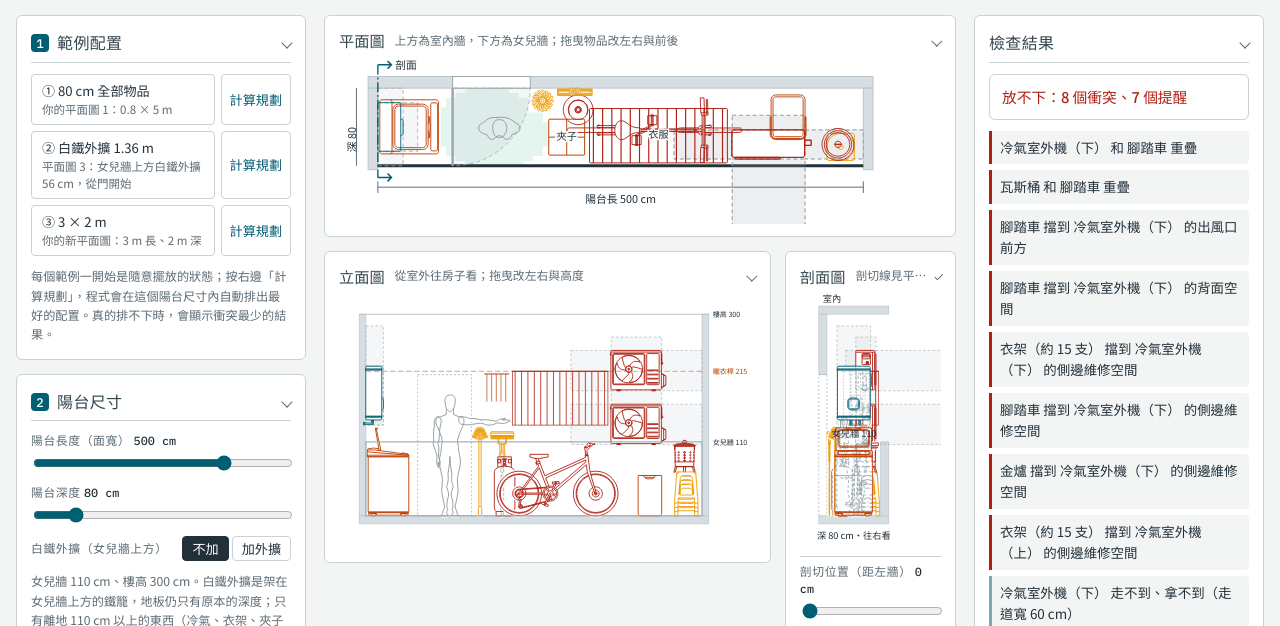
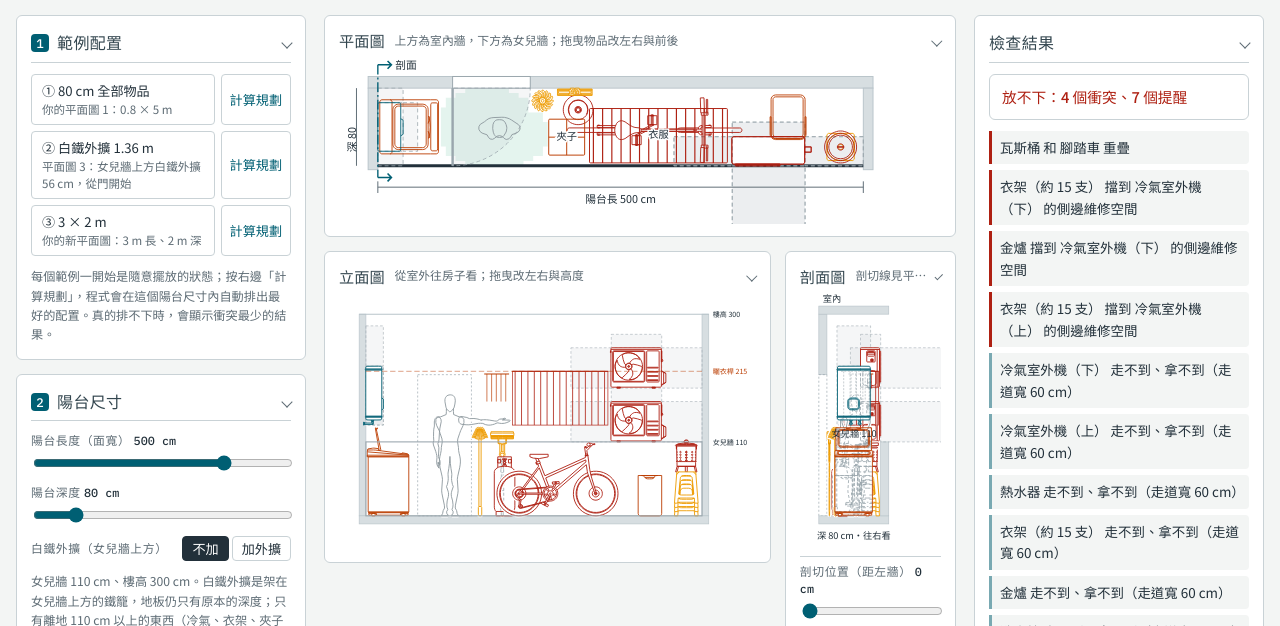
Before and after one commit to kuo0619/balcony, a plain HTML site: page index.html in a window 1280 px wide. Shown: the part 137-763 px from the top of the page. Drawn offline with Linux system fonts and the light colour scheme.

Commit message:
Gravity stacking, AC parapet snap, gas-heater distance
- small items (burner, basket) rest on stools or a closed washer when centred over them; other floor items fall to the floor
- outdoor units snap to the parapet top (110 cm) near the parapet, and stack +20 cm on another unit
- auto layout keeps the gas cylinder within 2 m of the heater and moves it as close as possible; stats show the distance

Co-Authored-By: Claude Opus 5.5 <noreply@anthropic.com>
Claude-Session: https://claude.ai/code/session_01P4QEZXPB4rZL1UvnqGjL9q

```diff
--- a/index.html
+++ b/index.html
@@ -287,7 +287,7 @@ const $=id=>document.getElementById(id);
 const H=300, PH=110, HEAD=180, REACH=35, CELL=5;
 // ---------- item catalogue (cm). fr: clearance {f,b,s,t} relative to the item's front; kind: elec | misc | cloth | ref
 const CAT={
-  ac:{name:"冷氣室外機",kind:"elec",grp:"equip",need:true,w:75,d:30,h:60,mount:"rack",fr:{f:100,b:15,s:60,t:20},zone:"clear",note:"出風口朝前方（預設朝女兒牆外）。下方支撐算在 60 cm 內。"},
+  ac:{name:"冷氣室外機",kind:"elec",grp:"equip",need:true,w:75,d:30,h:60,mount:"rack",fr:{f:100,b:15,s:60,t:20},zone:"clear",note:"出風口朝前方（預設朝女兒牆外）。拖到女兒牆附近會吸到牆頂（離地 110 cm）；疊放時上面那台吸到下面那台頂端再高 20 cm。"},
   washer:{name:"洗衣機（直立式）",kind:"elec",grp:"laundry",need:true,w:55.7,d:60.4,h:131,mount:"floor",note:"高度含開蓋（131 cm），依你的 Rhino 圖。"},
   heater:{name:"熱水器",kind:"elec",grp:"equip",need:true,w:50,d:26,h:87.6,mount:"wall",fr:{f:15,b:0,s:15,t:60},zone:"heat",note:"預設掛在左牆、正面朝右。預留距離內不可有可燃物。"},
   gas:{name:"瓦斯桶",kind:"misc",grp:"equip",need:true,w:30.6,d:30.6,h:87.8,mount:"floor",shape:"cyl"},
@@ -352,7 +352,35 @@ function frontStrip(it,b){ // the face the user stands in front of
 function bikeWallGap(it,b,c=st){ return (it.rot===90||it.rot===270)?Math.min(b.x0,c.L-b.x1):b.y0; }
 function snapBike(it,c=st){ if(it.key!=="bike"||!it.posture||it.posture==="flat") return; const b=fp(it), w=b.x1-b.x0;
   if(it.rot===90||it.rot===270){ if(b.x0<c.L-b.x1) it.x=0; else it.x=c.L-w; } else { it.rot=0; it.y=0; } }
-function enforce(){ for(const it of items){ if(it.key==="heater") snapHeater(it); if(it.key==="washer") turnWasher(it); if(HANG(it.key)) it.z=st.rod-it.h; } }
+// gravity: floor items fall to the floor; small items (burner, basket) may rest on stools or on a closed washer when their centre is over it
+const STACKABLE=new Set(["jinlu","basket"]), SUPPORT=new Set(["stools","washer"]), WASHER_LID=43;
+const topOf=o=>o.key==="washer"?o.z+o.h-WASHER_LID:o.z+o.h;
+function restsOn(it,o){ if(!STACKABLE.has(it.key)||!SUPPORT.has(o.key)) return false; const a=fp(it), b=fp(o), cx=(a.x0+a.x1)/2, cy=(a.y0+a.y1)/2;
+  return Math.abs(it.z-topOf(o))<1&&cx>=b.x0&&cx<=b.x1&&cy>=b.y0&&cy<=b.y1; }
+function gravity(list){
+  const fl=list.filter(i=>i.on!==false&&i.mount==="floor"&&i.key!=="bike");
+  for(const it of fl) if(!STACKABLE.has(it.key)) it.z=0;
+  for(const it of fl) if(STACKABLE.has(it.key)){ const a=fp(it), cx=(a.x0+a.x1)/2, cy=(a.y0+a.y1)/2;
+    const sups=fl.filter(o=>SUPPORT.has(o.key)&&(()=>{const b=fp(o); return cx>=b.x0&&cx<=b.x1&&cy>=b.y0&&cy<=b.y1;})());
+    if(!sups.length){ it.z=0; continue; }
+    const s=sups.reduce((m,o)=>topOf(o)>topOf(m)?o:m), b=fp(s);
+    it.x+=(b.x0+b.x1)/2-cx; it.y+=(b.y0+b.y1)/2-cy; it.z=topOf(s); } }
+// outdoor units: snap onto the parapet top when dragged near it, and onto another unit (+20 cm) when stacked
+const AC_SNAP=30;
+function snapAC(list){
+  const acs=list.filter(i=>i.key==="ac"&&i.on!==false).sort((a,b)=>a.z-b.z);
+  for(const it of acs){ const b=fp(it), lim=maxY(b.x0,st,PH);
+    if(Math.abs(lim-b.y1)>AC_SNAP) continue;
+    it.y=lim-(b.y1-b.y0);
+    const cands=[{z:PH}]; for(const o of acs){ if(o===it) continue; const q=fp(o), ox=Math.min(b.x1,q.x1)-Math.max(b.x0,q.x0);
+      if(ox>=(b.x1-b.x0)/2&&Math.abs(q.y1-lim)<1&&o.z<it.z) cands.push({z:o.z+o.h+20,x:o.x}); }
+    let best=null; for(const c of cands){ const d=Math.abs(it.z-c.z); if(d<=AC_SNAP&&(!best||d<best.d)) best={...c,d}; }
+    if(best){ it.z=best.z; if(best.x!=null) it.x=best.x; } } }
+// gas cylinder ↔ heater: nearest plan distance, edge to edge
+function planGap(a,b){ return Math.hypot(Math.max(0,b.x0-a.x1,a.x0-b.x1),Math.max(0,b.y0-a.y1,a.y0-b.y1)); }
+function gasGaps(list){ const hs=list.filter(i=>i.key==="heater"&&i.on!==false); return list.filter(i=>i.key==="gas"&&i.on!==false).map(g=>hs.length?Math.min(...hs.map(h=>planGap(fp(g),fp(h)))):null); }
+function enforce(){ for(const it of items){ if(it.key==="heater") snapHeater(it); if(it.key==="washer") turnWasher(it); if(HANG(it.key)) it.z=st.rod-it.h; }
+  gravity(items); snapAC(items); }
 function loadPreset(k){
   const p=PRESETS[k]; Object.assign(st,p.bal); st.preset=k;
   items=[]; const keys=[...new Set(BASE.map(b=>b[1]))];
@@ -408,7 +436,7 @@ function check(){
     if(b.y1>maxY(b.x0,st,b.z0)+0.5) push(st.ext&&b.z0<PH-0.5&&b.y1>st.D+0.5?`${it.name} 超出女兒牆 ${Math.round(b.y1-st.D)} cm（白鐵外擴在女兒牆上方，要離地 110 cm 以上才能放進去）`:`${it.name} 超出女兒牆或外擴欄桿 ${Math.round(b.y1-maxY(b.x0,st,b.z0))} cm`,[it.id]);
     if(b.z1>H+0.5) push(`${it.name} 頂到上層樓板`,[it.id]);
     if(b.z0<-0.5) push(`${it.name} 低於地板`,[it.id]);
-    if(it.mount==="floor"&&b.z0>1){const sup=(st.ext&&Math.abs(b.z0-PH)<2&&b.y1>st.D+2)||real.some(o=>o!==it&&Math.abs(B[o.id].z1-b.z0)<2&&Math.min(b.x1,B[o.id].x1)-Math.max(b.x0,B[o.id].x0)>2&&Math.min(b.y1,B[o.id].y1)-Math.max(b.y0,B[o.id].y0)>2);
+    if(it.mount==="floor"&&b.z0>1){const sup=(st.ext&&Math.abs(b.z0-PH)<2&&b.y1>st.D+2)||real.some(o=>o!==it&&Math.abs(topOf(o)-b.z0)<2&&Math.min(b.x1,B[o.id].x1)-Math.max(b.x0,B[o.id].x0)>2&&Math.min(b.y1,B[o.id].y1)-Math.max(b.y0,B[o.id].y0)>2);
       if(!sup) push(`${it.name} 懸空，下面沒有東西撐著`,[it.id],"warn");}
     if(it.key==="washer"){const g=washerGap(it,b); if(g>WASHER_GAP+0.5) push(`${it.name} 的背面要靠牆（現在離牆 ${Math.round(g)} cm，最多 ${WASHER_GAP} cm）`,[it.id]);}
     if(it.key==="heater"){const ok=it.rot===0?b.y0<2:it.rot===90?b.x0<2:it.rot===270?b.x1>st.L-2:false; if(!ok) push(`${it.name} 的背面（接水管那面）要貼牆`,[it.id]);}
@@ -417,6 +445,7 @@ function check(){
   }
   // item vs item
   for(let i=0;i<real.length;i++)for(let j=i+1;j<real.length;j++){const a=real[i],c=real[j];
+    if(restsOn(a,c)||restsOn(c,a)) continue;
     if(ov(B[a.id],B[c.id])) push(`${a.name} 和 ${c.name} 重疊`,[a.id,c.id]);}
   // zones
   for(const it of real){for(const z of zones(it)){
@@ -735,7 +764,7 @@ function panels(ck){
   let foot=0; for(const it of real){const b=fp(it); if(b.z0<HEAD) foot+=(b.x1-b.x0)*(b.y1-b.y0);}
   let walkA=0; if(ck.wk.seed) for(let k=0;k<ck.wk.area.length;k++) walkA+=ck.wk.area[k]?CELL*CELL:0;
   const need=real.filter(i=>i.need).length, needAll=items.filter(i=>i.need).length;
-  $("stats").innerHTML=`<span>曬衣桿高度</span><b>${st.rod} cm</b><span>陽台地板面積</span><b>${(area/1e4).toFixed(2)} m²</b><span>物品佔地（投影）</span><b>${(foot/1e4).toFixed(2)} m²</b><span>走得到的範圍</span><b>${(walkA/1e4).toFixed(2)} m²</b><span>放進的必要物品</span><b>${need} / ${needAll}</b><span>放進的選用物品</span><b>${real.length-need} / ${items.filter(i=>!i.need&&i.kind!=="ref").length}</b>`;
+  const gg=gasGaps(items); $("stats").innerHTML=`<span>曬衣桿高度</span><b>${st.rod} cm</b>${gg.length?`<span>瓦斯桶 ↔ 熱水器（平面最近距離）</span><b>${gg.map(v=>v==null?"—":Math.round(v)+" cm").join("、")}</b>`:""}<span>陽台地板面積</span><b>${(area/1e4).toFixed(2)} m²</b><span>物品佔地（投影）</span><b>${(foot/1e4).toFixed(2)} m²</b><span>走得到的範圍</span><b>${(walkA/1e4).toFixed(2)} m²</b><span>放進的必要物品</span><b>${need} / ${needAll}</b><span>放進的選用物品</span><b>${real.length-need} / ${items.filter(i=>!i.need&&i.kind!=="ref").length}</b>`;
   // item list
   $("items").innerHTML=items.filter(i=>i.kind!=="ref").map(it=>{const st2=!it.on?"off":ck.bad.has(it.id)?"bad":"";
     return `<div class="irow${st.sel===it.id?" sel":""}" data-id="${it.id}"><input type="checkbox" aria-label="放入${it.name}" ${it.on?"checked":""} data-chk="${it.id}"><span><i class="chip" style="background:var(--g-${it.grp}-fill);border-color:var(--g-${it.grp})"></i>${it.name} <span class="tag">${it.need?"必要":"選用"}</span></span>${items.find(o=>o.key===it.key)===it?`<span class="cnt" title="數量"><button type="button" data-dec="${it.key}" aria-label="${CAT[it.key].name}減少一個">−</button><b>${items.filter(o=>o.key===it.key).length}</b><button type="button" data-inc="${it.key}" aria-label="${CAT[it.key].name}增加一個">＋</button></span>`:"<span></span>"}<span class="dot ${st2}" title="${st2==="bad"?"有衝突":st2==="off"?"未放入":"沒問題"}"></span></div>`;}).join("");
@@ -825,13 +854,14 @@ function normalize(S,c){ // enforce structural rules on a candidate
     if(it.key==="bike"){const P=POSTURE[it.posture]; it.w=P.w;it.d=P.d;it.h=P.h;it.z=P.z;it.mount=it.posture==="hang"?"wall":"floor"; snapBike(it,c);}
   }
   // outdoor units: in pairs, the second one stacked on the first
-  const acZ=a=>(c.ext&&a.x>=c.XS-0.5)?PH:106, acs=S.filter(i=>i.key==="ac");
+  const acZ=a=>PH, acs=S.filter(i=>i.key==="ac");
   for(let i=0;i<acs.length;i+=2){ const lo=acs[i], up=acs[i+1]; lo.z=acZ(lo); if(up){ if(SOL.stack){up.x=lo.x;up.y=lo.y;up.z=lo.z+lo.h+20;} else up.z=acZ(up); } }
   // burners: the i-th may sit on the i-th stool stack
   const jns=S.filter(i=>i.key==="jinlu"), sts=S.filter(i=>i.key==="stools");
   jns.forEach((jn,i)=>{const stl=sts[i]; if(jn.onSt&&stl){const b=fp(stl); jn.x=b.x0+(b.x1-b.x0)/2-jn.w/2; jn.y=b.y0+(b.y1-b.y0)/2-jn.d/2; jn.z=stl.h;} else jn.z=0;});
   // drying rod: one height for all clothes and clips
   const hs=S.filter(i=>HANG(i.key)); if(hs.length){ const rod=SOL.rodFree?Math.max(RODMIN,Math.min(RODMAX,Math.round(hs[0].z+hs[0].h))):st.rod; for(const h of hs) h.z=rod-h.h; }
+  gravity(S);
   for(const it of S){ // keep inside the room where the rule allows
     const b=fp(it),fw=b.x1-b.x0,fd=b.y1-b.y0;
     it.x=Math.max(0,Math.min(c.L-fw,it.x)); it.y=Math.max(0,Math.min(maxY(it.x,c,it.z)-fd,it.y));
@@ -845,7 +875,8 @@ function energy(S,c,full){
     if(it.mount==="wall"||(it.posture&&it.posture!=="flat")){const dw=Math.min(b.x0,c.L-b.x1,b.y0); if(dw>1) E+=dw*60+200;}
     if(dq&&b.z0<210&&rectHitsQuad(b,dq)) E+=800;
     for(let j=i+1;j<n;j++){const o=B[j]; const ox=Math.min(b.x1,o.x1)-Math.max(b.x0,o.x0),oy=Math.min(b.y1,o.y1)-Math.max(b.y0,o.y0),oz=Math.min(b.z1,o.z1)-Math.max(b.z0,o.z0);
-      if(ox>0.5&&oy>0.5&&oz>0.5) E+=ox*oy+300;}
+      if(ox>0.5&&oy>0.5&&oz>0.5&&!restsOn(it,S[j])&&!restsOn(S[j],it)) E+=ox*oy+300;}
+    if(it.key==="gas"){ const hs=S.filter(o=>o.key==="heater"); if(hs.length){ const d=Math.min(...hs.map(h=>planGap(b,fp(h)))); if(d>200) E+=(d-200)*20+300; } }
     for(const z of zones(it)){
       const out=Math.max(0,-z.x0)+Math.max(0,z.x1-c.L)+(z.role!=="side"?Math.max(0,-z.y0):0); if(out>0.5) E+=out*80+300;
       for(let j=0;j<n;j++){ if(j===i) continue; const o=S[j];
@@ -930,9 +961,17 @@ async function solveDepth(D,base,report){
     r=await anneal(base,depthCtx(L,D),20000,4,tick,{S:bestS,L:bestL});
     if(r.E===0){bestL=L;bestS=r.best;miss=0;} else miss++;
   }
-  if(bestS) bestS=lowerRod(bestS,depthCtx(bestL,D));
+  if(bestS){ const cc=depthCtx(bestL,D); bestS=gasCloser(lowerRod(bestS,cc),cc); }
   return {D,L:bestL,S:bestS,cage:SOL.cage&&D>80,rod:bestS?rodOf(bestS):null};
 }
+// after a layout works: move each gas cylinder as close to its heater as the layout still allows
+function gasCloser(S,c){ let cur=clone(S);
+  for(const g0 of cur.filter(i=>i.key==="gas")){ const hs=cur.filter(i=>i.key==="heater"); if(!hs.length) continue;
+    const gi=cur.findIndex(i=>i.id===g0.id), h=hs.reduce((m,o)=>planGap(fp(g0),fp(o))<planGap(fp(g0),fp(m))?o:m), hb=fp(h), now=planGap(fp(g0),hb);
+    const cand=[]; for(let x=Math.max(0,hb.x0-120);x<=Math.min(c.L-g0.w,hb.x1+120);x+=10) for(let y=0;y<=c.D-g0.d;y+=10){ const d=planGap({x0:x,x1:x+g0.w,y0:y,y1:y+g0.d},hb); if(d<now-5) cand.push([d,x,y]); }
+    cand.sort((a,b)=>a[0]-b[0]);
+    for(const [,x,y] of cand.slice(0,160)){ const T=clone(cur); T[gi].x=x; T[gi].y=y; normalize(T,c); if(energy(T,c,true)===0){ cur=T; break; } } }
+  return cur; }
 function rodOf(S){const h=S.find(i=>HANG(i.key)); return h?Math.round(h.z+h.h):st.rod;}
 function lowerRod(S,c){ if(!SOL.rodFree||!S.some(i=>HANG(i.key))) return S;
   let cur=clone(S); for(let rod=rodOf(S)-5; rod>=RODMIN; rod-=5){ const T=clone(cur); for(const it of T) if(HANG(it.key)) it.z=rod-it.h;
@@ -953,7 +992,7 @@ async function planPreset(k){
     if(!best||r.E<best.E) best={S:r.best,E:r.E};
     if(best.E===0) break;
   }
-  if(best.E===0) best.S=lowerRod(best.S,c);
+  if(best.E===0) best.S=gasCloser(lowerRod(best.S,c),c);
   if(best.S.some(i=>HANG(i.key))) st.rod=rodOf(best.S);
   const m=Object.fromEntries(best.S.map(i=>[i.id,i]));
   items=items.map(it=>m[it.id]?{...m[it.id],on:true}:it);
```
